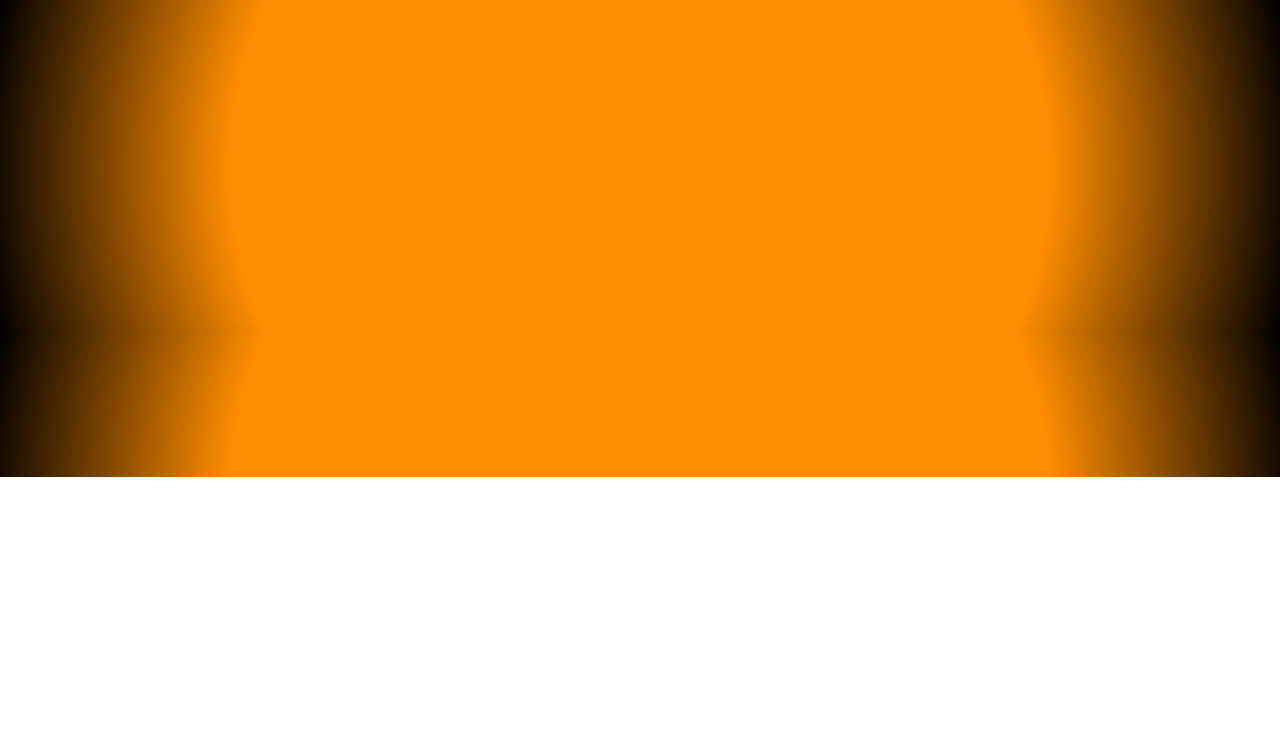
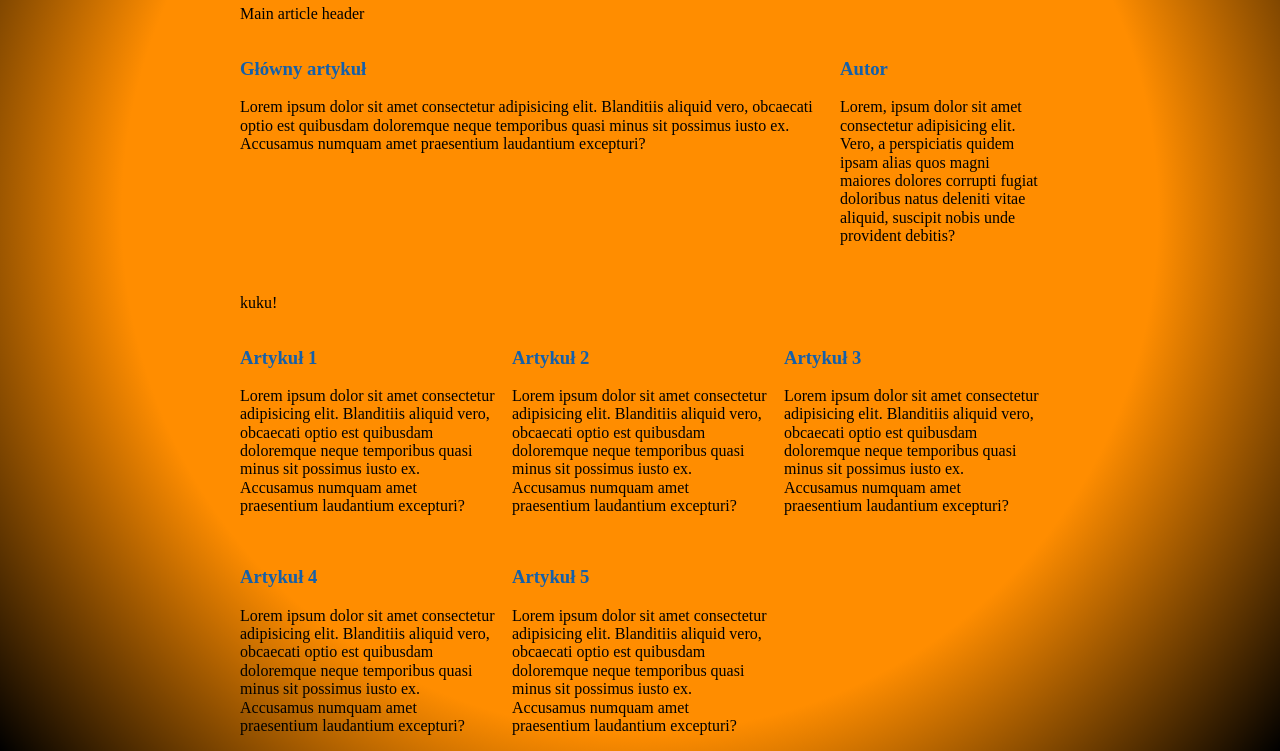
Before and after one commit to tomaszfryze/homepage, a plain HTML site: page index.html in a window 1280 px wide. Shown: the part 323-1074 px from the top of the page. Before the commit the page ends 800 px from the top, so only its background shows below. Drawn offline with Linux system fonts and the light colour scheme.

Commit message:
grid structure

```diff
--- a/index.html
+++ b/index.html
@@ -12,7 +12,8 @@
     <header class="heading">
       <nav class="navigation">
         <a class="navigation__link navigation__link--main" href="index.html"
-          >TO-DO</a>
+          >TO-DO</a
+        >
         <a class="navigation__link" href="ogolne.html">Ogólne zadania</a>
         <a class="navigation__link" href="zakupy.html">Zakupy</a>
         <a class="navigation__link" href="dom.html">Dom</a>
@@ -31,6 +32,79 @@
         <h2 class="site-header">Dom</h2>
         <h2 class="site-header">Ślub</h2>
       </section>
+
+      <section class="main-section">
+        <header class="main-section__header">Main article header</header>
+        <article class="main-acticle">
+          <h3 class="main-article__header">Główny artykuł</h3>
+          <p class="main-article__description">
+            Lorem ipsum dolor sit amet consectetur adipisicing elit. Blanditiis
+            aliquid vero, obcaecati optio est quibusdam doloremque neque
+            temporibus quasi minus sit possimus iusto ex. Accusamus numquam amet
+            praesentium laudantium excepturi?
+          </p>
+        </article>
+        <aside class="aside">
+          <h3>Autor</h3>
+          <p>
+            Lorem, ipsum dolor sit amet consectetur adipisicing elit. Vero, a
+            perspiciatis quidem ipsam alias quos magni maiores dolores corrupti
+            fugiat doloribus natus deleniti vitae aliquid, suscipit nobis unde
+            provident debitis?
+          </p>
+        </aside>
+        <footer class="footer">
+          <p>kuku!</p>
+        </footer>
+      </section>
+
+      <section class="section">
+        <article class="acticle">
+          <h3 class="acticle__header">Artykuł 1</h3>
+          <p class="article__description">
+            Lorem ipsum dolor sit amet consectetur adipisicing elit. Blanditiis
+            aliquid vero, obcaecati optio est quibusdam doloremque neque
+            temporibus quasi minus sit possimus iusto ex. Accusamus numquam amet
+            praesentium laudantium excepturi?
+          </p>
+        </article>
+        <article class="acticle">
+          <h3 class="acticle__header">Artykuł 2</h3>
+          <p class="article__description">
+            Lorem ipsum dolor sit amet consectetur adipisicing elit. Blanditiis
+            aliquid vero, obcaecati optio est quibusdam doloremque neque
+            temporibus quasi minus sit possimus iusto ex. Accusamus numquam amet
+            praesentium laudantium excepturi?
+          </p>
+        </article>
+        <article class="acticle">
+          <h3 class="acticle__header">Artykuł 3</h3>
+          <p class="article__description">
+            Lorem ipsum dolor sit amet consectetur adipisicing elit. Blanditiis
+            aliquid vero, obcaecati optio est quibusdam doloremque neque
+            temporibus quasi minus sit possimus iusto ex. Accusamus numquam amet
+            praesentium laudantium excepturi?
+          </p>
+        </article>
+        <article class="acticle">
+          <h3 class="acticle__header">Artykuł 4</h3>
+          <p class="article__description">
+            Lorem ipsum dolor sit amet consectetur adipisicing elit. Blanditiis
+            aliquid vero, obcaecati optio est quibusdam doloremque neque
+            temporibus quasi minus sit possimus iusto ex. Accusamus numquam amet
+            praesentium laudantium excepturi?
+          </p>
+        </article>
+        <article class="acticle">
+          <h3 class="acticle__header">Artykuł 5</h3>
+          <p class="article__description">
+            Lorem ipsum dolor sit amet consectetur adipisicing elit. Blanditiis
+            aliquid vero, obcaecati optio est quibusdam doloremque neque
+            temporibus quasi minus sit possimus iusto ex. Accusamus numquam amet
+            praesentium laudantium excepturi?
+          </p>
+        </article>
+      </section>
     </main>
     <script src="main.js"></script>
   </body>
--- a/style.css
+++ b/style.css
@@ -54,3 +54,37 @@ a {
 .navigation__link--main {
   color: hotpink;
 }
+
+.section {
+  display: grid;
+  grid-template-columns: repeat(3, 1fr);
+  column-gap: 16px;
+  row-gap: 16px;
+}
+
+.main-section {
+display: grid;
+grid-template-areas: "header header"
+"article aside"
+"footer footer";
+grid-template-columns: 1fr 200px;
+column-gap: 16px;
+row-gap: 16px;
+
+}
+
+.main-section__header {
+  grid-area: header;
+}
+
+.main__article {
+  grid-area: article;
+}
+
+.aside {
+  grid-area: aside;
+}
+
+.footer {
+  grid-area: footer;
+}
```
